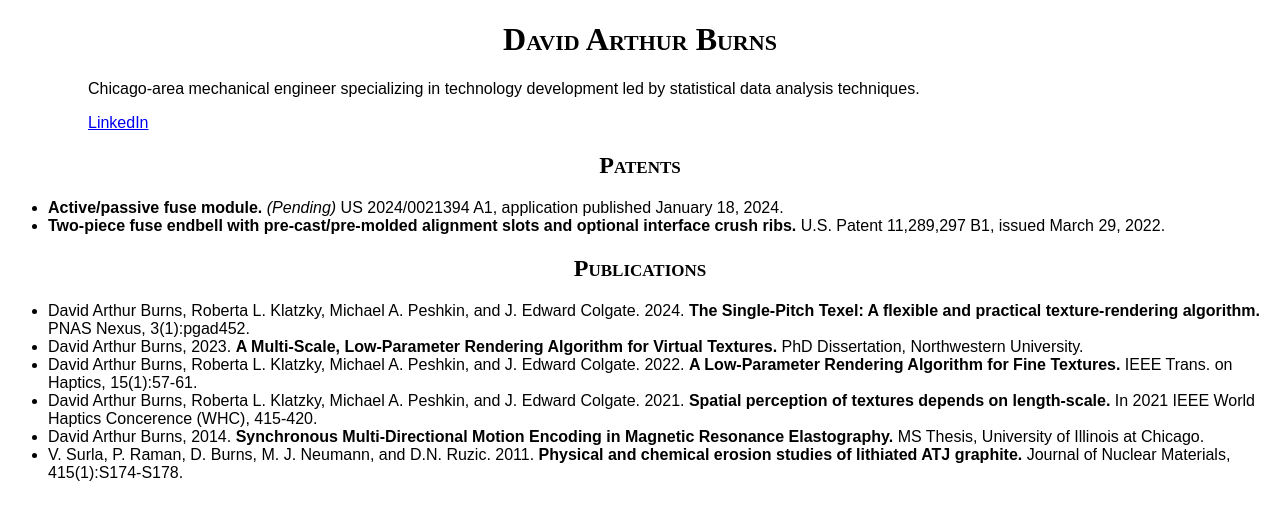
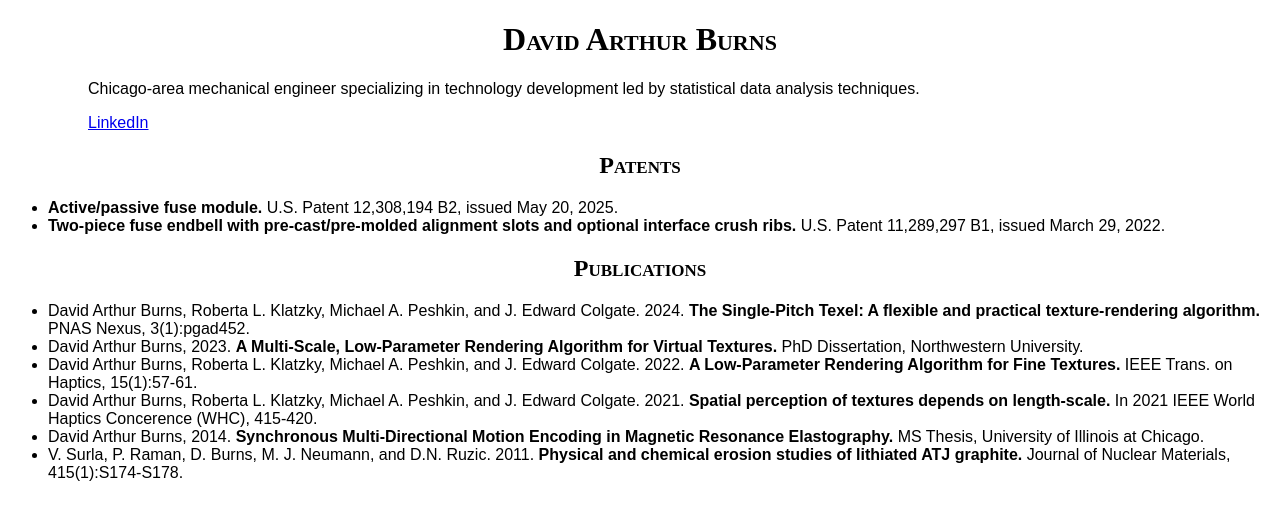
Before and after one commit to davidarthurburns/davidarthurburns.github.io, a plain HTML site: page index.html in a window 1280 px wide. Drawn offline with Linux system fonts and the light colour scheme.

Commit message:
Update index.html
Update patent application to issued patent number.

```diff
--- a/index.html
+++ b/index.html
@@ -27,7 +27,7 @@ li {
 
 	<h2 class="header">Patents</h2>
 	<ul>
-	<li><b>Active/passive fuse module.</b> <i>(Pending)</i> US 2024/0021394 A1, application published January 18, 2024. </li>
+	<li><b>Active/passive fuse module.</b> U.S. Patent 12,308,194 В2, issued May 20, 2025. </li>
 	<li><b>Two-piece fuse endbell with pre-cast/pre-molded alignment slots and optional interface crush ribs.</b> U.S. Patent 11,289,297 B1, issued March 29, 2022.</li>
 	</ul>
 
```
